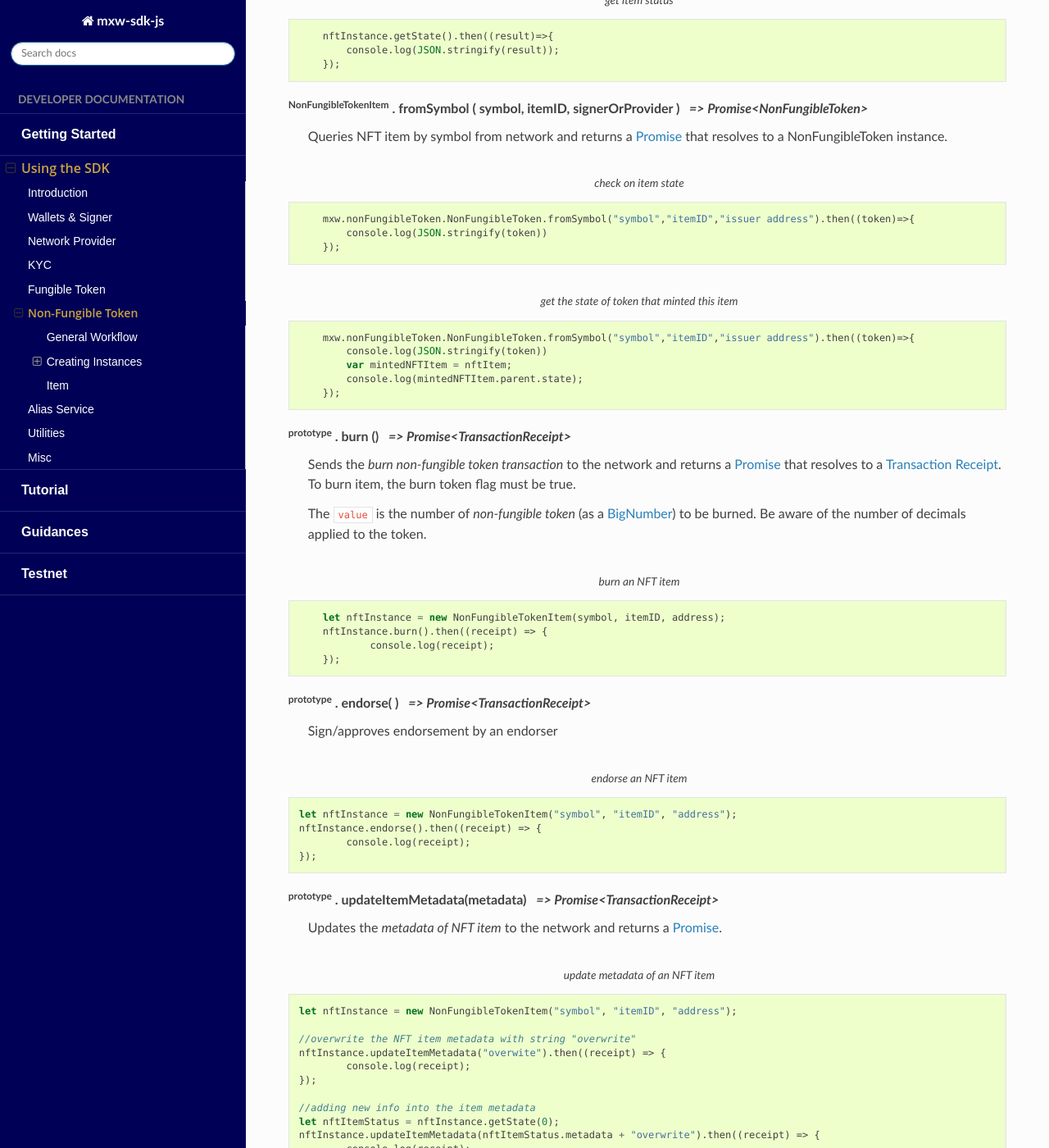
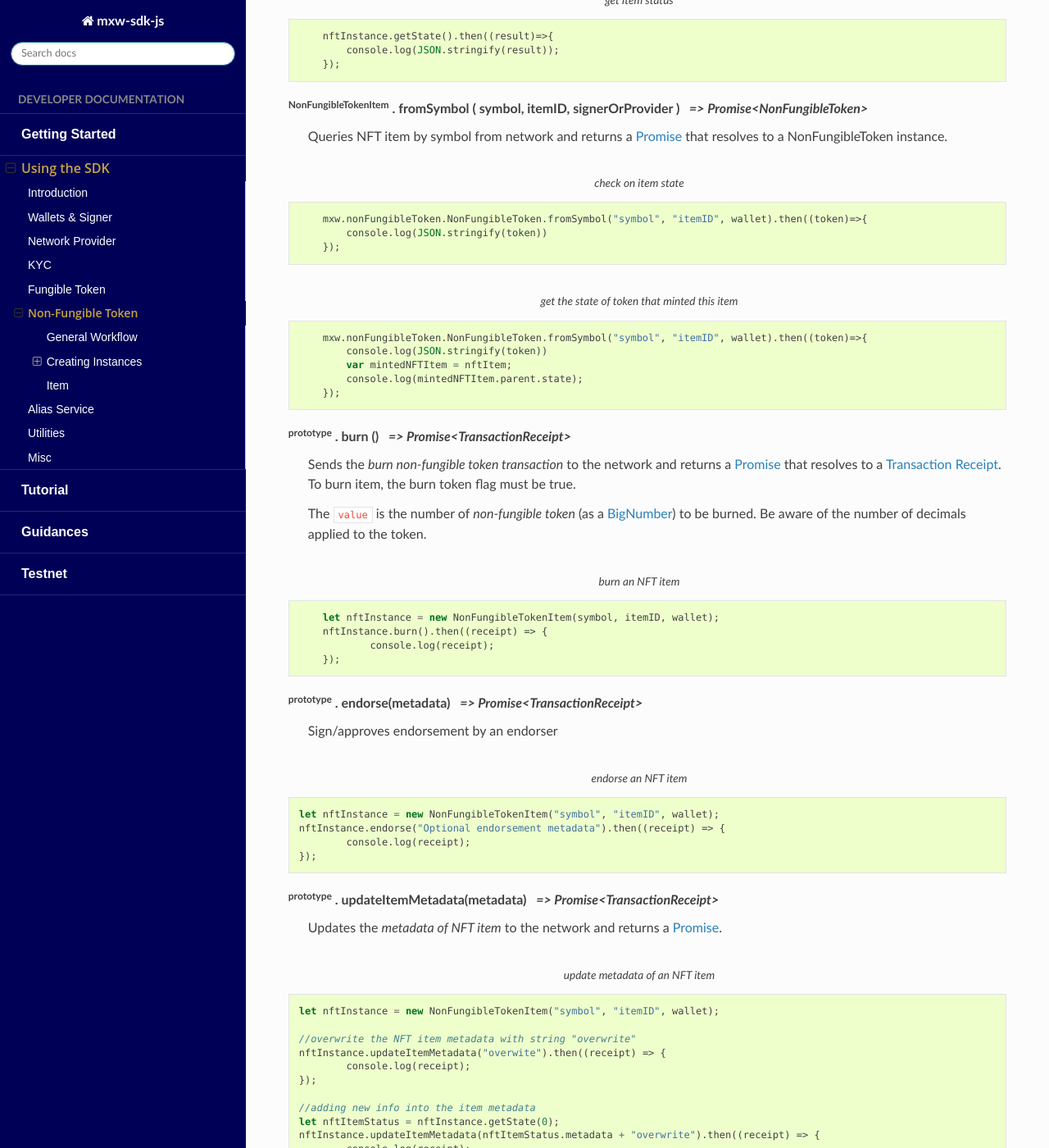
Before and after one commit to maxonrow/mxw-sdk-js, a Sphinx documentation site: the page built from docs/api-6nft.rst, in a window 1280 px wide and 1400 px high, scrolled down 5265 px. Shown: the whole window at 82% size. Built offline with Sphinx 7.4.7 and the Read the Docs theme 2.0.0, drawn with Linux system fonts in a browser that asks for light colours; some of the changed text lies outside the part shown.

Commit message:
fine tune nft docs

```diff
--- a/docs/api-6nft.rst
+++ b/docs/api-6nft.rst
@@ -173,7 +173,7 @@ Prototype
 .. code-block:: javascript
     :caption: *update metadata of an NFT*
 
-    let provider = new mxw.Wallet(0x00000000000000000000000000000000000000000000000070726f7669646572);
+    let wallet = new mxw.Wallet(0x00000000000000000000000000000000000000000000000070726f7669646572);
     let nonFungibleTokenProperties: NonFungibleTokenProperties;
     nonFungibleTokenProperties = {
         name: "MY " + symbol,
@@ -186,7 +186,7 @@ Prototype
         properties:["Decentralised identifier"]
     };
 
-    let nftInstance = new NonFungibleTokenItem(nonFungibleTokenProperties,provider);
+    let nftInstance = new NonFungibleTokenItem(nonFungibleTokenProperties, wallet);
 
     //overwrite the token metadata with string "overwrite"
     nftInstance.updateMetadata("overwite").then((receipt) => {
@@ -212,7 +212,7 @@ Freeze and unfreeze an item.
         let issuer = new mxw.Wallet(0x0000000000000000000000000000000000000000000000000000697373756572);
         let middleware = new mxw.Wallet(0x000000000000000000000000000000000000000000006d6964646c6577617265);
 
-        token.NonFungibleToken.freezeNonFungibleTokenItem("symbol","itemID",provider).then((transaction) => {
+        token.NonFungibleToken.freezeNonFungibleTokenItem("symbol","itemID", provider).then((transaction) => {
             token.NonFungibleToken.signNonFungibleTokenItemStatusTransaction(transaction, issuer).then((transaction) => {
                 token.NonFungibleToken.sendNonFungibleTokenItemStatusTransaction(transaction, middleware).then((receipt) => {
                     console.log(JSON.stringify(receipt));
@@ -227,7 +227,7 @@ Freeze and unfreeze an item.
         let issuer = new mxw.Wallet(0x0000000000000000000000000000000000000000000000000000697373756572);
         let middleware = new mxw.Wallet(0x000000000000000000000000000000000000000000006d6964646c6577617265);
 
-        token.NonFungibleToken.unfreezeNonFungibleTokenItem("symbol","itemID",provider).then((transaction) => {
+        token.NonFungibleToken.unfreezeNonFungibleTokenItem("symbol","itemID", provider).then((transaction) => {
             token.NonFungibleToken.signNonFungibleTokenItemStatusTransaction(transaction, issuer).then((transaction) => {
                 token.NonFungibleToken.sendNonFungibleTokenItemStatusTransaction(transaction, middleware).then((receipt) => {
                     console.log(JSON.stringify(receipt));
@@ -266,14 +266,14 @@ Create an item instance, three components must be included: symbol, itemId, and
 .. code-block:: javascript
     :caption: check on item state
 
-        mxw.nonFungibleToken.NonFungibleToken.fromSymbol("symbol","itemID","issuer address").then((token)=>{
+        mxw.nonFungibleToken.NonFungibleToken.fromSymbol("symbol", "itemID", wallet).then((token)=>{
             console.log(JSON.stringify(token))
         });
 
 .. code-block:: javascript
     :caption: get the state of token that minted this item
 
-        mxw.nonFungibleToken.NonFungibleToken.fromSymbol("symbol","itemID","issuer address").then((token)=>{
+        mxw.nonFungibleToken.NonFungibleToken.fromSymbol("symbol", "itemID", wallet).then((token)=>{
             console.log(JSON.stringify(token))
             var mintedNFTItem = nftItem;
             console.log(mintedNFTItem.parent.state);
@@ -290,19 +290,19 @@ Create an item instance, three components must be included: symbol, itemId, and
 .. code-block:: javascript
     :caption: *burn an NFT item*
 
-        let nftInstance = new NonFungibleTokenItem(symbol, itemID, address);
+        let nftInstance = new NonFungibleTokenItem(symbol, itemID, wallet);
         nftInstance.burn().then((receipt) => {
                 console.log(receipt);
         });
 
-:sup:`prototype` . endorse( ) |nbsp| `=> Promise<TransactionReceipt>`
+:sup:`prototype` . endorse(metadata) |nbsp| `=> Promise<TransactionReceipt>`
     Sign/approves endorsement by an endorser
 
 .. code-block:: javascript
     :caption: *endorse an NFT item*
 
-    let nftInstance = new NonFungibleTokenItem("symbol", "itemID", "address");
-    nftInstance.endorse().then((receipt) => {
+    let nftInstance = new NonFungibleTokenItem("symbol", "itemID", wallet);
+    nftInstance.endorse("Optional endorsement metadata").then((receipt) => {
             console.log(receipt);
     });
 
@@ -312,7 +312,7 @@ Create an item instance, three components must be included: symbol, itemId, and
 .. code-block:: javascript
     :caption: *update metadata of an NFT item*
 
-    let nftInstance = new NonFungibleTokenItem("symbol", "itemID", "address");
+    let nftInstance = new NonFungibleTokenItem("symbol", "itemID", wallet);
 
     //overwrite the NFT item metadata with string "overwrite"
     nftInstance.updateItemMetadata("overwite").then((receipt) => {
```
